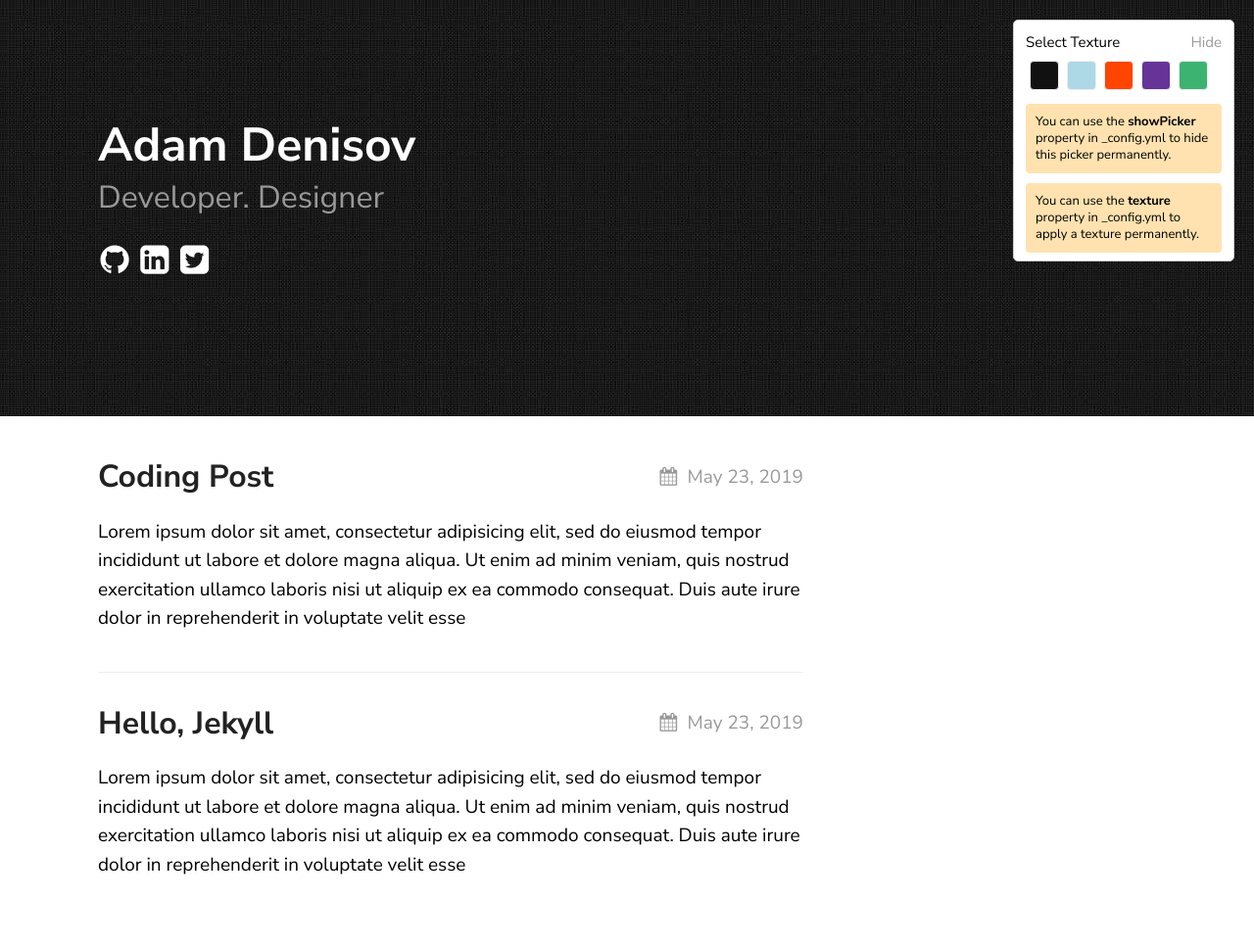
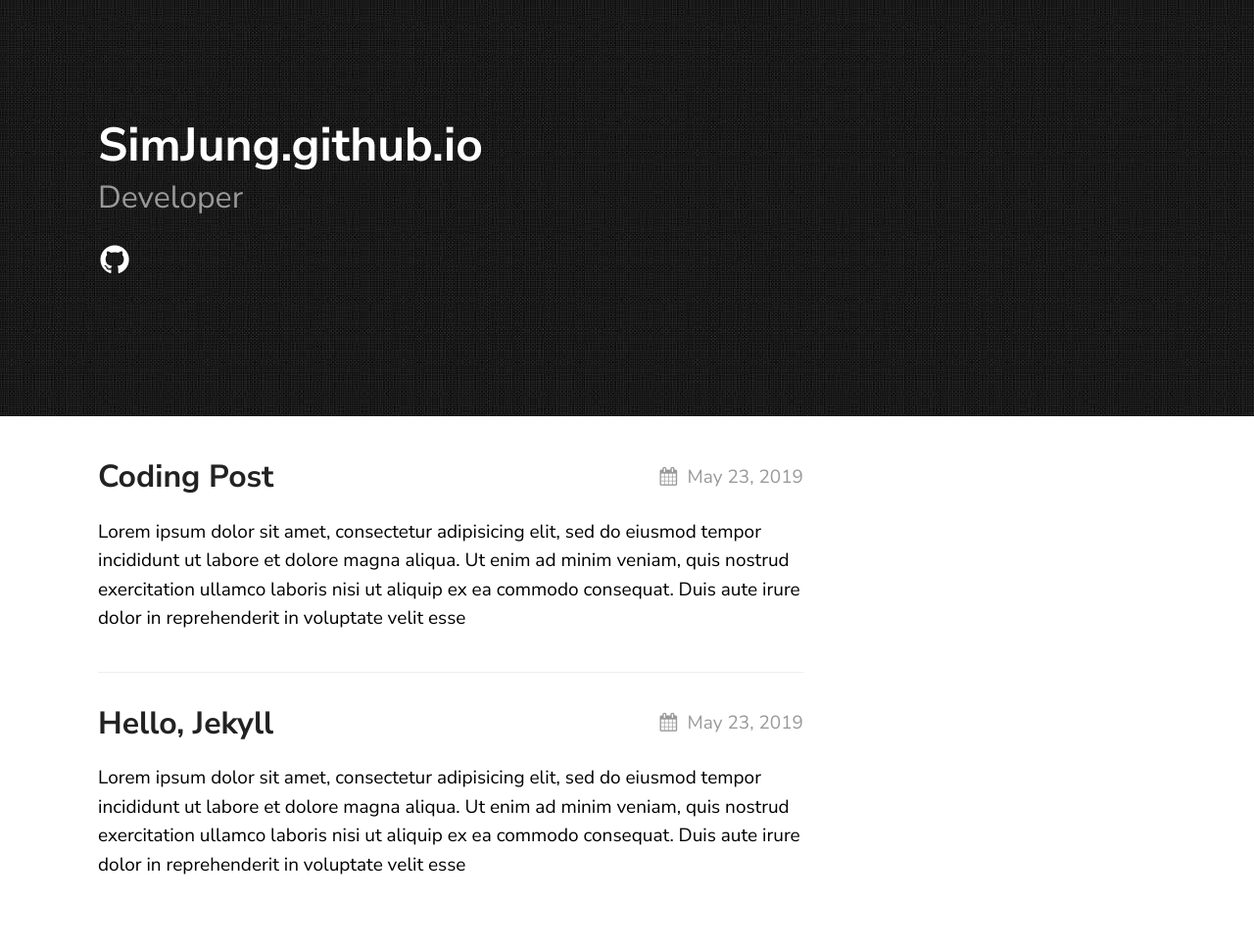
Before and after one commit to SimJung/SimJung.github.io, a Jekyll site: the page built from index.md, in a window 1280 px wide. Shown: the whole page at 98% size. Built offline with Jekyll 4.4.1, drawn with Linux system fonts in a browser that asks for light colours.

Commit message:
feat: config 일부 내용 변경

```diff
--- a/_config.yml
+++ b/_config.yml
@@ -1,12 +1,9 @@
-title: Texture Theme
-author: GitHub User
-email: your-email@domain.com
+title: SimJung.github.io
+author: Jung Sim
+email: tlawjd99gma@gmail.com
 description: > # this means to ignore newlines until "show_exerpts:"
-  Write an awesome description for your new site here. You can edit this
-  line in _config.yml. It will appear in your document head meta (for
-  Google search results) and in your feed.xml site description.
+  개발 위주의 내용을 올립니다.
 show_excerpts: true # set to true to show excerpts on the homepage
-baseurl:
 
 # Minima date format
 # refer to http://shopify.github.io/liquid/filters/date/ if you want to customize this
@@ -15,18 +12,16 @@ sass:
 
 permalink: /posts/:title/
 texture:
-  title: Adam Denisov
-  tagline: Developer. Designer
+  title: SimJung.github.io
+  tagline: Developer
   date_format: "%b %-d, %Y"
   style: black
-  showNav: false
-  showPicker: true
+  showNav: true
+  showPicker: false
 
   # generate social links in footer
   social_links:
-    twitter: thelehhman
-    github:  thelehhman
-    linkedIn: in/thelehhman
+    github:  SimJung
     rss: rss
 
 
```
